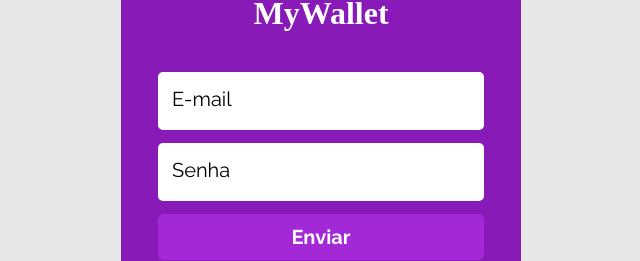
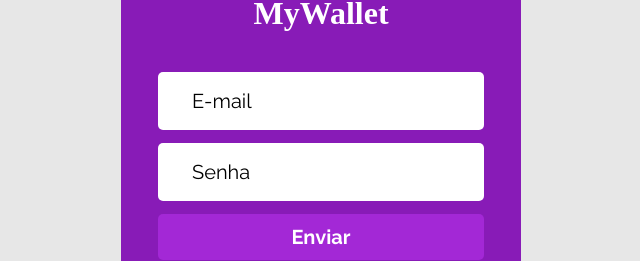
Before and after one commit to GiovanneAndrade/projeto13-mywallet-front, a React app: page / in a window 1280 px wide. Shown: the part 313-574 px from the top of the page, without its empty margins (319-959 px from the left). Built offline with nearby package versions, Linux system fonts and the light colour scheme; the HTML template or start-up script is replaced by a standard one; a web font is replaced by a local one.

Commit message:
finalizando

```diff
--- a/src/index.css
+++ b/src/index.css
@@ -23,6 +23,8 @@ input{
   background: #FFFFFF;
   border-radius: 5px;
   border: none;
+  font-size: 20px;
+  padding: 20px;
 }
 ::-webkit-input-placeholder  {
   padding: 14px;
```
Also changed, not shown: src/assets/adicionar/Adicionar.jsx (+0 -13 lines).
